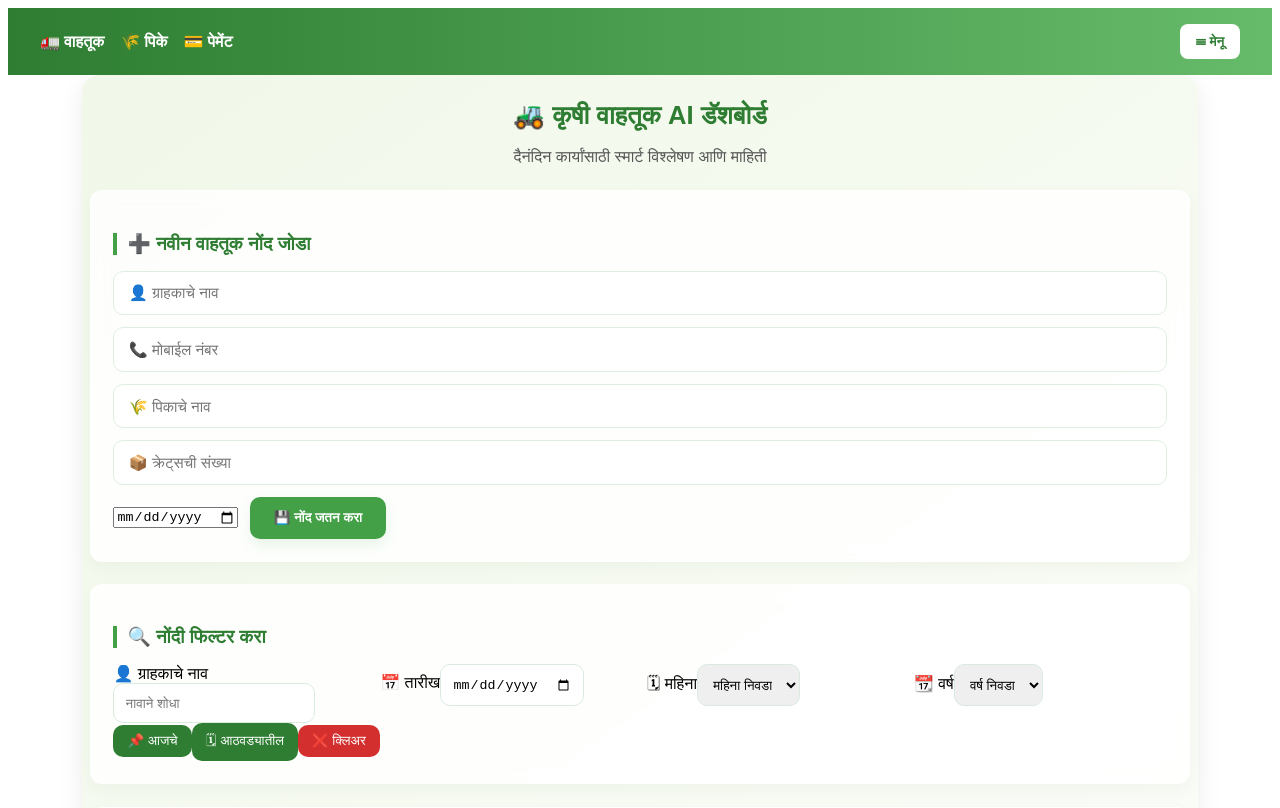
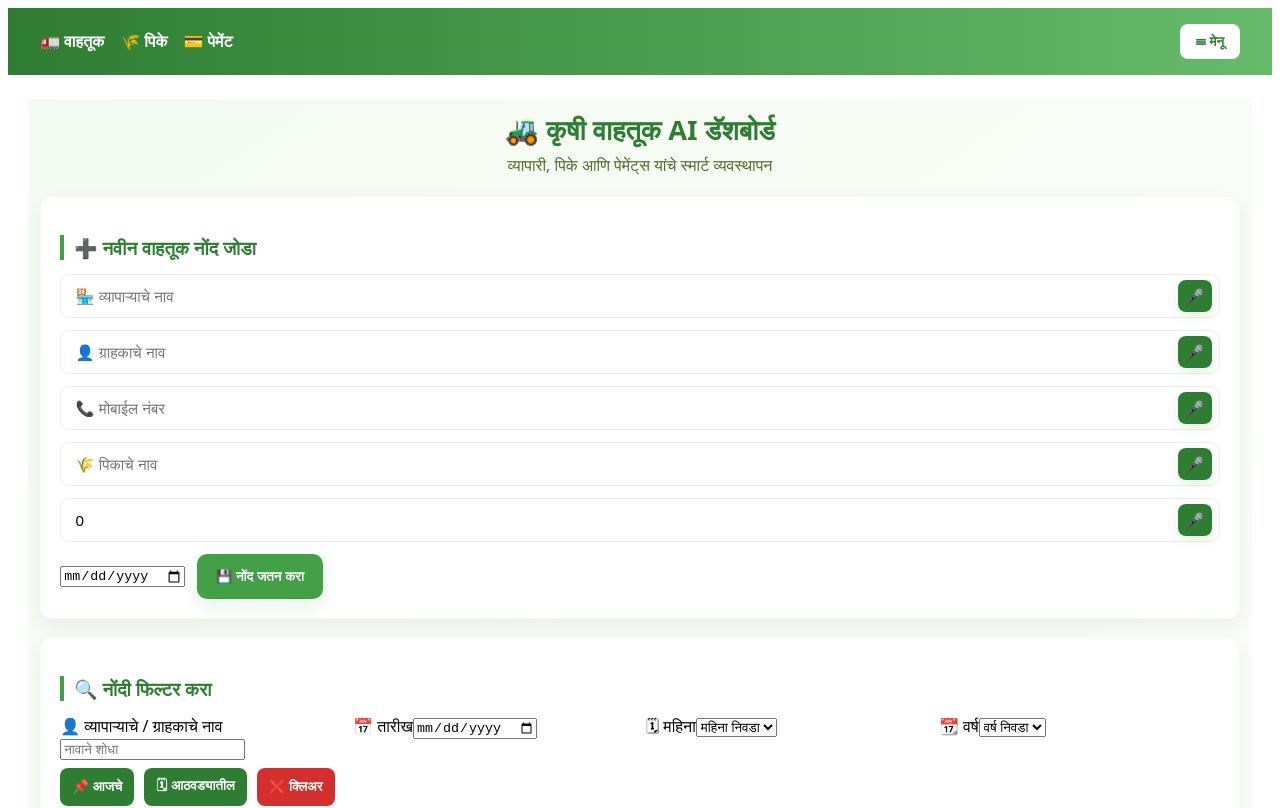
Before and after one commit to tejasphapale/Agriport, a Vue app: page /records in a window 1280 px wide. Shown: the top 808 px of the page. Built offline with nearby package versions, Linux system fonts and the light colour scheme; sample sign-in values are in the browser's storage.

Commit message:
added properly

```diff
--- a/src/views/TransportView.vue
+++ b/src/views/TransportView.vue
@@ -4,59 +4,96 @@
     <!-- Header -->
     <header class="page-header fade-in">
       <h1>🚜 कृषी वाहतूक AI डॅशबोर्ड</h1>
-      <p class="subtitle">दैनंदिन कार्यांसाठी स्मार्ट विश्लेषण आणि माहिती</p>
+      <p class="subtitle">व्यापारी, पिके आणि पेमेंट्स यांचे स्मार्ट व्यवस्थापन</p>
     </header>
 
     <!-- Add Record -->
     <section class="card fade-in">
       <h3 class="card-title">➕ नवीन वाहतूक नोंद जोडा</h3>
+
       <form @submit.prevent="addRecord" class="form">
 
-        <!-- Customer Name -->
+        <!-- VYAPARI -->
         <div class="input-with-mic">
-          <input v-model="customer" placeholder="👤 ग्राहकाचे नाव" list="customerSuggestions" required />
+          <input
+            v-model="vyapari"
+            placeholder="🏪 व्यापाऱ्याचे नाव"
+            list="vyapariSuggestions"
+            required
+          />
+          <button class="mic-btn" @click.prevent="startMic('vyapari')" title="व्हॉइस इनपुट">🎤</button>
         </div>
+        <datalist id="vyapariSuggestions">
+          <option v-for="v in vyapariList" :key="v">{{ v }}</option>
+        </datalist>
 
+        <!-- CUSTOMER -->
+        <div class="input-with-mic">
+          <input
+            v-model="customer"
+            placeholder="👤 ग्राहकाचे नाव"
+            list="customerSuggestions"
+            required
+          />
+          <button class="mic-btn" @click.prevent="startMic('customer')" title="व्हॉइस इनपुट">🎤</button>
+        </div>
         <datalist id="customerSuggestions">
           <option v-for="c in customerList" :key="c">{{ c }}</option>
         </datalist>
 
-        <!-- Mobile -->
+        <!-- MOBILE -->
         <div class="input-with-mic">
-          <input v-model="mobile" placeholder="📞 मोबाईल नंबर" type="tel" maxlength="10" required />
+          <input
+            v-model="mobile"
+            placeholder="📞 मोबाईल नंबर"
+            type="tel"
+            maxlength="10"
+            inputmode="numeric"
+            required
+          />
+          <button class="mic-btn" @click.prevent="startMic('mobile')" title="व्हॉइस इनपुट">🎤</button>
         </div>
 
-        <!-- Crop -->
+        <!-- CROP -->
         <div class="input-with-mic">
-          <input v-model="crop" placeholder="🌾 पिकाचे नाव" list="cropSuggestions" required />
+          <input
+            v-model="crop"
+            placeholder="🌾 पिकाचे नाव"
+            list="cropSuggestions"
+            required
+          />
+          <button class="mic-btn" @click.prevent="startMic('crop')" title="व्हॉइस इनपुट">🎤</button>
         </div>
-
         <datalist id="cropSuggestions">
           <option v-for="c in cropList" :key="c">{{ c }}</option>
         </datalist>
 
-        <!-- Crates -->
+        <!-- CRATES -->
         <div class="input-with-mic">
-          <input v-model="crates" type="text" placeholder="📦 क्रेट्सची संख्या" required />
+          <input
+            v-model.number="crates"
+            placeholder="📦 क्रेट्सची संख्या"
+            type="number"
+            min="0"
+            required
+          />
+          <button class="mic-btn" @click.prevent="startMic('crates')" title="व्हॉइस इनपुट">🎤</button>
         </div>
 
-        <!-- Date -->
+        <!-- DATE -->
         <input v-model="date" type="date" required />
 
         <button type="submit" class="btn-primary">💾 नोंद जतन करा</button>
       </form>
     </section>
 
-
-
     <!-- FILTER SECTION -->
     <section class="card fade-in">
       <h3 class="card-title">🔍 नोंदी फिल्टर करा</h3>
 
       <div class="filter-grid">
-
         <div class="filter-item">
-          <label>👤 ग्राहकाचे नाव</label>
+          <label>👤 व्यापाऱ्याचे / ग्राहकाचे नाव</label>
           <input v-model="filter.name" placeholder="नावाने शोधा" />
         </div>
 
@@ -80,7 +117,6 @@
             <option v-for="y in years" :key="y" :value="y">{{ y }}</option>
           </select>
         </div>
-
       </div>
 
       <div class="filter-actions">
@@ -90,22 +126,15 @@
       </div>
     </section>
 
-
     <!-- EXPORT SECTION -->
     <section class="card fade-in">
       <h3 class="card-title">📤 नोंदी एक्सपोर्ट करा</h3>
 
       <div class="export-flex">
-        <button class="btn-export" @click="downloadCSV">
-          📄 CSV डाउनलोड
-        </button>
-
-        <button class="btn-export" @click="downloadPDF">
-          📕 PDF डाउनलोड
-        </button>
+        <button class="btn-export" @click="downloadCSV">📄 CSV डाउनलोड</button>
+        <button class="btn-export" @click="downloadPDF">📕 PDF डाउनलोड</button>
       </div>
     </section>
-
 
     <!-- Payment / Records Table -->
     <section class="card fade-in">
@@ -115,6 +144,7 @@
         <table>
           <thead>
             <tr>
+              <th>व्यापारी</th>
               <th>ग्राहक</th>
               <th>मोबाईल</th>
               <th>पिक</th>
@@ -125,6 +155,7 @@
           </thead>
           <tbody>
             <tr v-for="item in filteredPaginated" :key="item.id">
+              <td class="cell-left">{{ item.vyapari }}</td>
               <td class="cell-left">{{ item.customer }}</td>
               <td>{{ item.mobile }}</td>
               <td>{{ item.crop }}</td>
@@ -148,14 +179,11 @@
       </div>
     </section>
 
-
-
     <!-- ANALYTICS -->
     <section class="card fade-in">
       <h3 class="card-title">📊 मासिक वाहतूक विश्लेषण</h3>
       <canvas id="analyticsChart" height="120"></canvas>
     </section>
-
   </div>
 </template>
 
@@ -163,164 +191,135 @@
 import { ref, computed, watch, onMounted } from "vue";
 import Chart from "chart.js/auto";
 
+/* ---------- Reactive Inputs ---------- */
+const vyapari = ref("");
+const customer = ref("");
+const mobile = ref("");
+const crop = ref("");
+const crates = ref(0);
+const date = ref("");
 
-// INPUTS
-const customer = ref('');
-const mobile = ref('');
-const crop = ref('');
-const crates = ref('');
-const date = ref('');
-
-
-// STORAGE DATA
+/* ---------- Storage ---------- */
 const data = ref([]);
 
-// FILTERS
-const filter = ref({
-  name: "",
-  date: "",
-  month: "",
-  year: ""
-});
-
-
-// PAGINATION
+/* ---------- Filters & Pagination ---------- */
+const filter = ref({ name: "", date: "", month: "", year: "" });
 const currentPage = ref(1);
 const pageSize = 7;
 
-
-// Load stored records
+/* ---------- Load saved records ---------- */
 onMounted(() => {
   const stored = localStorage.getItem("transportRecords");
   if (stored) {
-    try {
-      data.value = JSON.parse(stored);
-    } catch {}
+    try { data.value = JSON.parse(stored); }
+    catch (e) { data.value = []; }
   }
+  // initial chart
+  setTimeout(generateAnalytics, 300);
 });
 
-
-// Save records
+/* ---------- Save records ---------- */
 function saveRecords() {
   localStorage.setItem("transportRecords", JSON.stringify(data.value));
 }
 
-
-// Add new record
+/* ---------- Add new record ---------- */
 function addRecord() {
   data.value.unshift({
     id: Date.now(),
-    customer: customer.value,
-    mobile: mobile.value,
-    crop: crop.value,
-    crates: crates.value,
-    date: date.value,
+    vyapari: vyapari.value || "—",
+    customer: customer.value || "—",
+    mobile: String(mobile.value || "").replace(/\D/g, ""),
+    crop: crop.value || "—",
+    crates: Number(crates.value || 0),
+    date: date.value || new Date().toISOString().split("T")[0],
     paid: false
   });
-
   saveRecords();
-
-  customer.value = "";
-  mobile.value = "";
-  crop.value = "";
-  crates.value = "";
-  date.value = "";
-
+  vyapari.value = ""; customer.value = ""; mobile.value = ""; crop.value = ""; crates.value = 0; date.value = "";
   currentPage.value = 1;
 }
 
+/* ---------- Suggestion lists ---------- */
+const vyapariList = computed(() => [...new Set(data.value.map(r => r.vyapari).filter(Boolean))]);
+const customerList = computed(() => [...new Set(data.value.map(r => r.customer).filter(Boolean))]);
+const cropList = computed(() => [...new Set(data.value.map(r => r.crop).filter(Boolean))]);
+const years = computed(() => [...new Set(data.value.map(r => r.date ? new Date(r.date).getFullYear() : null).filter(Boolean))]);
 
-// Auto suggestions list
-const customerList = computed(() =>
-  [...new Set(data.value.map(r => r.customer))]
-);
-const cropList = computed(() =>
-  [...new Set(data.value.map(r => r.crop))]
-);
-const years = computed(() =>
-  [...new Set(data.value.map(r => new Date(r.date).getFullYear()))]
-);
-
-
-// FILTER LOGIC
+/* ---------- Filtering ---------- */
 const filteredData = computed(() => {
   return data.value.filter(r => {
     const d = new Date(r.date);
-
-    return (
-      (!filter.value.name || r.customer.includes(filter.value.name)) &&
-      (!filter.value.date || r.date === filter.value.date) &&
-      (!filter.value.month || d.getMonth() + 1 == filter.value.month) &&
-      (!filter.value.year || d.getFullYear() == filter.value.year)
-    );
+    const matchesName = !filter.value.name || (String(r.vyapari).includes(filter.value.name) || String(r.customer).includes(filter.value.name));
+    const matchesDate = !filter.value.date || r.date === filter.value.date;
+    const matchesMonth = !filter.value.month || (d.getMonth() + 1) == filter.value.month;
+    const matchesYear = !filter.value.year || d.getFullYear() == filter.value.year;
+    return matchesName && matchesDate && matchesMonth && matchesYear;
   });
 });
 
-
-// CLEAR FILTERS
-function clearFilters() {
+function clearFilters() { filter.value = { name: "", date: "", month: "", year: "" }; }
+function filterToday() { filter.value.date = new Date().toISOString().split("T")[0]; }
+function filterWeek() {
+  const now = new Date();
+  const weekStart = new Date(now); weekStart.setDate(now.getDate() - 7);
   filter.value = { name: "", date: "", month: "", year: "" };
+  // preserve original data (do not permanently remove) — just filter view by date range:
+  // We'll set filter.date to empty and rely on in-memory filter: use a temporary filteredData view by adjusting filter object:
+  // Using the simplest approach: set a temporary date range filter by preparing an internal flag is more code.
+  // For simplicity here we'll set filter.date to blank and set filter.month/year to blank and then apply a more explicit week filter:
+  // We'll return items from last 7 days by temporarily setting a virtual filter via special flag:
+  // Implement by applying filter.value._week = weekStart.toISOString()
+  filter.value._week = weekStart.toISOString();
 }
 
+/* Adjust filteredData to support week filter flag */
+const filteredDataComputed = computed(() => {
+  const weekStartIso = filter.value._week || null;
+  return data.value.filter(r => {
+    const d = new Date(r.date);
+    const matchesWeek = weekStartIso ? (new Date(r.date) >= new Date(weekStartIso)) : true;
+    const matchesName = !filter.value.name || (String(r.vyapari).includes(filter.value.name) || String(r.customer).includes(filter.value.name));
+    const matchesDate = !filter.value.date || r.date === filter.value.date;
+    const matchesMonth = !filter.value.month || (d.getMonth() + 1) == filter.value.month;
+    const matchesYear = !filter.value.year || d.getFullYear() == filter.value.year;
+    return matchesWeek && matchesName && matchesDate && matchesMonth && matchesYear;
+  });
+});
 
-// TODAY FILTER
-function filterToday() {
-  filter.value.date = new Date().toISOString().split("T")[0];
-}
-
-
-// WEEK FILTER
-function filterWeek() {
-  const now = new Date();
-  const weekStart = new Date();
-  weekStart.setDate(now.getDate() - 7);
-
-  filter.value = { name: "", date: "", month: "", year: "" };
-
-  data.value = data.value.filter(r => new Date(r.date) >= weekStart);
-}
-
-
-// PAGINATION
-const totalPages = computed(() =>
-  Math.max(1, Math.ceil(filteredData.value.length / pageSize))
-);
-
+/* ---------- Pagination based on filteredDataComputed ---------- */
+const totalPages = computed(() => Math.max(1, Math.ceil(filteredDataComputed.value.length / pageSize)));
 const filteredPaginated = computed(() => {
   const start = (currentPage.value - 1) * pageSize;
-  return filteredData.value.slice(start, start + pageSize);
+  return filteredDataComputed.value.slice(start, start + pageSize);
 });
+function nextPage() { if (currentPage.value < totalPages.value) currentPage.value++; }
+function prevPage() { if (currentPage.value > 1) currentPage.value--; }
 
-function nextPage() {
-  if (currentPage.value < totalPages.value) currentPage.value++;
-}
-function prevPage() {
-  if (currentPage.value > 1) currentPage.value--;
-}
-
-
-// CSV EXPORT
+/* ---------- CSV & PDF Export ---------- */
 function downloadCSV() {
-  const rows = filteredData.value.map(r =>
-    `${r.customer},${r.mobile},${r.crop},${r.crates},${r.date},${r.paid ? "Paid" : "Unpaid"}`
+  const rows = filteredDataComputed.value.map(r =>
+    `${escapeCsv(r.vyapari)},${escapeCsv(r.customer)},${escapeCsv(r.mobile)},${escapeCsv(r.crop)},${r.crates},${r.date},${r.paid ? "Paid" : "Unpaid"}`
   );
-
-  const csv = "Customer,Mobile,Crop,Crates,Date,Paid\n" + rows.join("\n");
-
+  const csv = "Vyapari,Customer,Mobile,Crop,Crates,Date,Paid\n" + rows.join("\n");
   const blob = new Blob([csv], { type: "text/csv" });
   const link = document.createElement("a");
   link.href = URL.createObjectURL(blob);
   link.download = "transport_records.csv";
   link.click();
 }
-
-
-// PDF EXPORT
+function escapeCsv(str) {
+  if (str === null || str === undefined) return "";
+  str = String(str);
+  if (str.includes(",") || str.includes('"') || str.includes("\n")) {
+    return `"${str.replace(/"/g, '""')}"`;
+  }
+  return str;
+}
 function downloadPDF() {
-  const content = filteredData.value
-    .map(r => `${r.customer} | ${r.mobile} | ${r.crop} | ${r.crates} | ${r.date} | ${r.paid ? "Paid" : "Unpaid"}`)
-    .join("\n");
-
+  const content = filteredDataComputed.value
+    .map(r => `${r.vyapari} | ${r.customer} | ${r.mobile} | ${r.crop} | ${r.crates} | ${r.date} | ${r.paid ? "Paid" : "Unpaid"}`)
+    .join("\n\n");
   const blob = new Blob([content], { type: "application/pdf" });
   const link = document.createElement("a");
   link.href = URL.createObjectURL(blob);
@@ -328,116 +327,105 @@ function downloadPDF() {
   link.click();
 }
 
-// DATE FORMAT
+/* ---------- Format Date ---------- */
 function formatDate(d) {
-  return new Date(d).toLocaleDateString("mr-IN");
+  if (!d) return "";
+  try { return new Date(d).toLocaleDateString("mr-IN"); } catch { return d; }
 }
 
-
-// ANALYTICS CHART
+/* ---------- Analytics (Chart.js) ---------- */
 let chartInstance = null;
-
 function generateAnalytics() {
   const months = ["Jan","Feb","Mar","Apr","May","Jun","Jul","Aug","Sep","Oct","Nov","Dec"];
-
   const crateData = Array(12).fill(0);
-
   data.value.forEach(r => {
     const m = new Date(r.date).getMonth();
-    crateData[m] += Number(r.crates);
+    crateData[m] += Number(r.crates) || 0;
   });
-
   const ctx = document.getElementById("analyticsChart");
   if (!ctx) return;
-
   if (chartInstance) chartInstance.destroy();
-
   chartInstance = new Chart(ctx, {
     type: "line",
-    data: {
-      labels: months,
-      datasets: [
-        {
-          label: "Monthly Crates Transported",
-          data: crateData,
-          borderWidth: 2,
-          tension: 0.3
-        }
-      ]
-    },
-    options: {
-      responsive: true,
-      scales: {
-        y: { beginAtZero: true }
-      }
-    }
+    data: { labels: months, datasets: [{ label: "Monthly Crates Transported", data: crateData, borderWidth: 2, tension: 0.3 }] },
+    options: { responsive: true, scales: { y: { beginAtZero: true } } }
   });
 }
+watch(data, () => {
+  saveRecords();
+  generateAnalytics();
+}, { deep: true });
 
-onMounted(() => {
-  setTimeout(generateAnalytics, 300);
-});
-
-watch(data, () => generateAnalytics(), { deep: true });
-
+/* ---------- Speech to Text (mic) ---------- */
+function browserHasSpeech() {
+  return (typeof window !== "undefined") && (!!window.SpeechRecognition || !!window.webkitSpeechRecognition);
+}
+function startMic(field) {
+  if (!browserHasSpeech()) {
+    alert("तुमच्या ब्राउझरमध्ये Speech Recognition उपलब्ध नाही. Chrome/Edge वापरा.");
+    return;
+  }
+  const SpeechRec = window.SpeechRecognition || window.webkitSpeechRecognition;
+  const recog = new SpeechRec();
+  recog.lang = "mr-IN";
+  recog.interimResults = false;
+  recog.maxAlternatives = 1;
+  recog.start();
+  recog.onresult = (ev) => {
+    const text = ev.results[0][0].transcript || "";
+    if (field === "vyapari") vyapari.value = text;
+    else if (field === "customer") customer.value = text;
+    else if (field === "mobile") mobile.value = text.replace(/\D/g, "").slice(0, 10);
+    else if (field === "crop") crop.value = text;
+    else if (field === "crates") {
+      const num = text.replace(/\D/g, "");
+      crates.value = num ? Number(num) : crates.value;
+    }
+  };
+  recog.onerror = () => { /* silent fail */ };
+  recog.onend = () => { /* stops automatically */ };
+}
 </script>
 
+<style scoped>
+.page{padding:0.75rem;max-width:1200px;margin:24px auto;font-family:'Poppins',system-ui,-apple-system,Segoe UI,Roboto,Arial,sans-serif;min-height:100vh;background:linear-gradient(145deg,#f4fbf2,#ffffff);}
+.page-header{text-align:center;margin-bottom:1.25rem;}
+.page-header h1{color:#2e7d32;font-weight:800;font-size:1.7rem;margin:0;}
+.subtitle{color:#556b2f;margin-top:6px;}
 
+.card{background:rgba(255,255,255,0.95);border-radius:12px;padding:1.2rem;margin-bottom:1.1rem;box-shadow:0 8px 20px rgba(0,0,0,0.06);border:1px solid rgba(67,160,71,0.06);}
+.card-title{color:#2e7d32;border-left:4px solid #43a047;padding-left:10px;margin-bottom:0.9rem;font-weight:700;}
 
-<style scoped>
-/* --- BEAUTIFUL UI STYLE --- */
+.form{display:flex;flex-wrap:wrap;gap:12px;align-items:center;}
+.input-with-mic{position:relative;display:flex;align-items:center;width:100%;}
+.input-with-mic input{flex:1;padding:0.78rem 0.9rem;border:1px solid #e6f1ea;border-radius:10px;background:#fff;outline:none;font-size:0.95rem;}
+.input-with-mic .mic-btn{position:absolute;right:8px;border:none;background:#2e7d32;color:#fff;padding:8px;border-radius:8px;cursor:pointer;font-size:14px;box-shadow:0 4px 12px rgba(46,125,50,0.12);}
+.input-with-mic .mic-btn:hover{background:#1b5e20;}
 
+.input{width:100%;padding:0.78rem;border-radius:10px;border:1px solid #e6f1ea;}
+.btn-primary{background:#43a047;color:#fff;padding:0.9rem 1.2rem;border-radius:10px;border:none;font-weight:700;cursor:pointer;box-shadow:0 8px 18px rgba(67,160,71,0.12);}
+.btn-primary:hover{transform:translateY(-2px);}
 
-.page{padding:0.5rem; max-width:1100px;margin:auto;font-family:'Poppins',sans-serif;background:linear-gradient(145deg,#f1f8e9,#ffffff);border-radius:18px;box-shadow:0 6px 25px rgba(0,0,0,0.08);min-height:100vh;}
-.page-header{text-align:center;margin-bottom:1.5rem;}
-.page-header h1{color:#2e7d32;font-weight:700;font-size:1.6rem;}
-.subtitle{color:#555;}
-.card{background: rgba(255,255,255,0.85); border-radius:12px; padding:1.4rem; margin-bottom:1.4rem; box-shadow:0 6px 18px rgba(12,60,26,0.04); border:1px solid rgba(255,255,255,0.6); backdrop-filter: blur(8px);}
-.card-title{color:#2e7d32; border-left:4px solid #43a047; padding-left:10px; margin-bottom:1rem; font-weight:600;}
-
-.form{display:flex; flex-wrap:wrap; gap:12px; align-items:center;}
-.input-with-mic{position: relative; display:flex; align-items:center; width:100%;}
-.input-with-mic input{flex:1; min-width:180px; padding:.8rem .9rem; border:1px solid #dfeee0; border-radius:10px; font-size:.95rem; background:#fff; outline:none;}
-
-.btn-primary{background:#43a047;color:white;padding:.8rem 1.5rem;border:none;border-radius:10px;cursor:pointer;font-weight:700;box-shadow:0 6px 14px rgba(67,160,71,0.12);}
-.btn-primary:hover{background:#2e7d32; transform:translateY(-1px);}
-
-/* Table */
-.table-responsive { width: 100%; overflow-x: auto; padding: 8px 0; }
-
-table { width: 100%; min-width: 800px; border-collapse: separate; border-spacing: 0 8px; }
-
-thead tr { background:#2e7d32; color:#fff; }
-thead th { padding: 12px; }
-
-tbody tr {
-  background:#fff;
-  border-radius: 8px;
-  height: 50px;
-  box-shadow:0 3px 10px rgba(67, 160, 71, 0.08);
-}
-tbody tr:hover { transform: translateY(-2px); }
-
-td { padding: 10px; text-align:center; color:#2e7d32; }
-.cell-left { text-align:left; font-weight:600; padding-left:16px; }
-
-.pagination {
-  margin-top:15px;
-  display:flex;
-  justify-content:center;
-  gap:12px;
-}
-
-.pagination button { padding:8px 15px; background:#43a047; color:#fff; border:none; border-radius:8px; }
-
-/* Filters */
-.filter-grid{display:grid;grid-template-columns:repeat(auto-fit,minmax(180px,1fr));gap:14px;}
-.filter-item input, .filter-item select{padding:0.7rem;border-radius:10px;border:1px solid #d9eadf;}
-
-.btn-small{padding:8px 14px;background:#2e7d32;color:#fff;border:none;border-radius:10px;}
+.filter-grid{display:grid;grid-template-columns:repeat(auto-fit,minmax(180px,1fr));gap:12px;margin-bottom:8px;}
+.filter-actions{display:flex;gap:10px;flex-wrap:wrap;margin-top:8px;}
+.btn-small{background:#2e7d32;color:#fff;padding:8px 12px;border-radius:8px;border:none;cursor:pointer;font-weight:700;}
 .btn-small.clear{background:#d32f2f;}
 
-.export-flex{display:flex;gap:12px;justify-content:center;}
-.btn-export{background:#00796b;color:#fff;padding:0.9rem 1.4rem;border-radius:10px;}
+.export-flex{display:flex;gap:10px;flex-wrap:wrap;}
+.btn-export{background:#00796b;color:#fff;padding:8px 12px;border-radius:8px;border:none;cursor:pointer;font-weight:700;}
 
+.table-responsive{width:100%;overflow-x:auto;padding-top:8px;}
+table{width:100%;min-width:800px;border-collapse:separate;border-spacing:0 10px;font-size:0.95rem;}
+thead tr{background:#2e7d32;color:#fff;font-weight:700;}
+thead th{padding:12px;text-align:center;position:sticky;top:0;}
+tbody tr{background:#fff;border-radius:10px;box-shadow:0 6px 14px rgba(67,160,71,0.06);transition:transform .15s ease;}
+tbody tr:hover{transform:translateY(-3px);}
+td{padding:10px;text-align:center;color:#2e7d32;vertical-align:middle;}
+.cell-left{text-align:left;padding-left:16px;font-weight:600;}
+
+.empty-msg{text-align:center;color:#8aa58f;padding:20px;font-style:italic;}
+
+.pagination{display:flex;gap:12px;justify-content:center;align-items:center;margin-top:12px;}
+.pagination button{padding:8px 12px;border-radius:8px;border:none;background:#43a047;color:#fff;cursor:pointer;}
+.pagination button:disabled{opacity:0.5;cursor:not-allowed;}
 </style>
```
